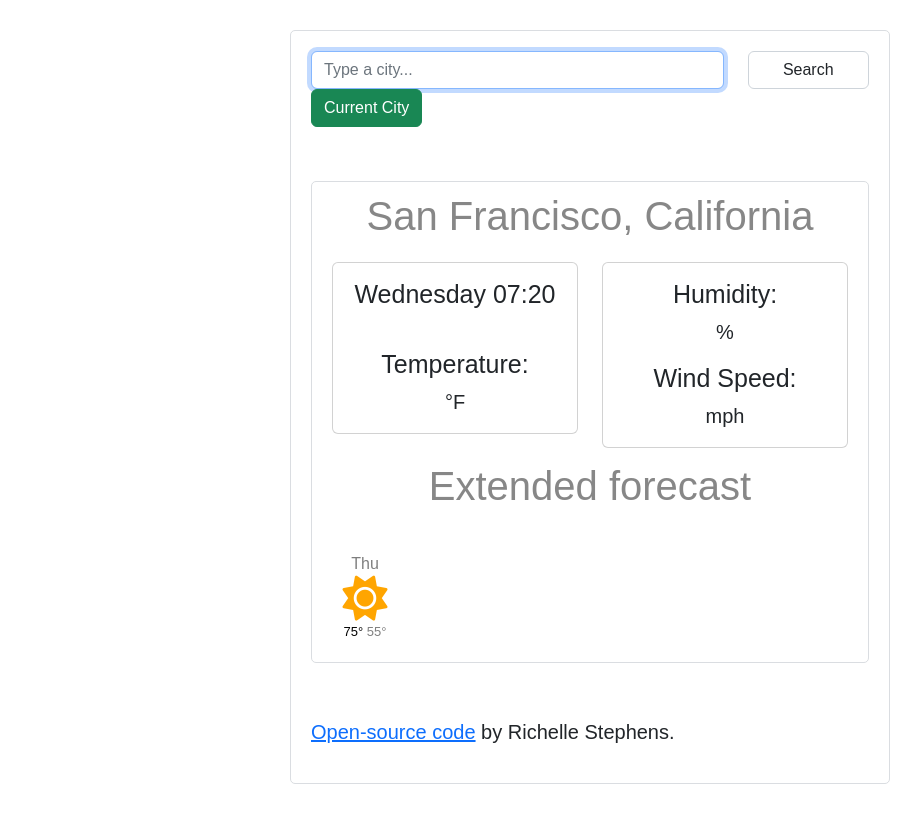
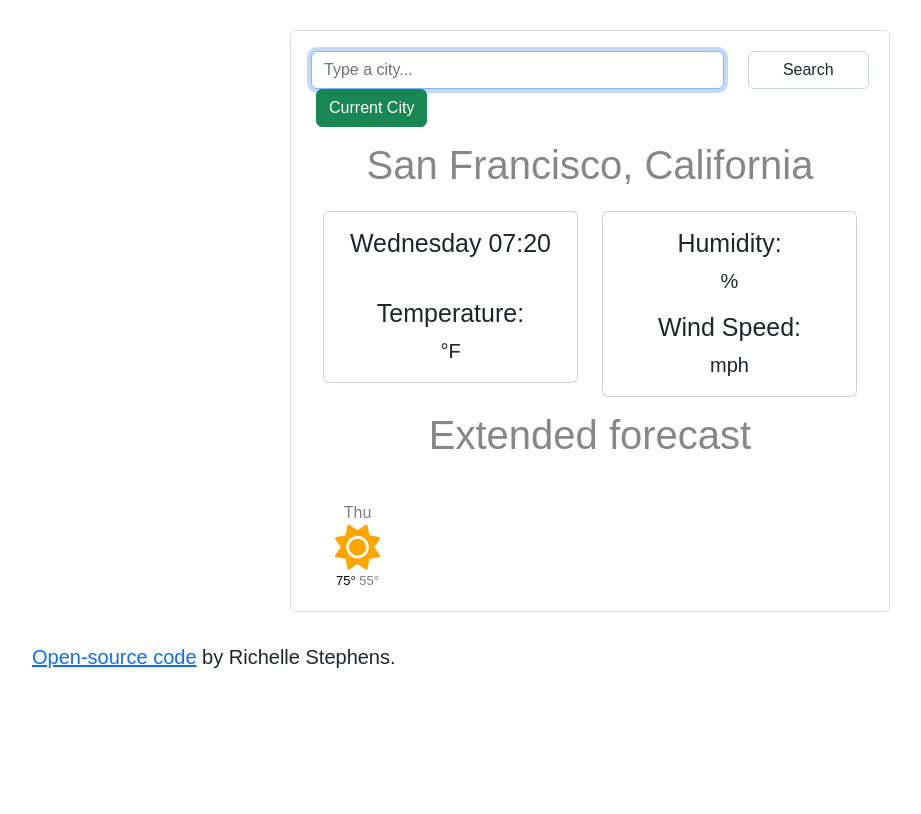
Before and after one commit to RStephens2010/RStephens-vanilla-weather-app, a website built with Parcel: page index.html in a window 1280 px wide. Shown: the whole page, without its empty margins (50-971 px from the left). Built offline with nearby package versions, Linux system fonts and the light colour scheme; no server answers.

Commit message:
Changed WX app margins to '0 auto'

```diff
--- a/index.html
+++ b/index.html
@@ -19,6 +19,8 @@
 
   <body>
     <div class="container">
+      <div class="weather-app-wrapper">
+        <div class="weather-app">
           <form class="search-form" id="search-form">
             <div class="row">
               <div class="col-9">
@@ -99,7 +101,8 @@
               </div>
             </div>
           </div>
-      <br />
+        </div>
+      </div>
       <p>
         <a
           href="https://github.com/RStephens2010/R-Stephens-Weather-App"
--- a/src/styles.css
+++ b/src/styles.css
@@ -1,13 +1,5 @@
 body {
   font-family: arial, sans-serif;
-}
-
-.container {
-  max-width: 600px;
-  margin: 30px auto;
-  padding: 20px;
-  border: 1px solid #dadde1;
-  border-radius: 5px;
 }
 
 h1 {
@@ -54,3 +46,18 @@ p {
 .weather-forecast-temperature-min {
   opacity: 0.5;
 }
+
+.weather-app-wrapper {
+  max-width: 600px;
+  margin: 30px auto;
+  text-align: center;
+}
+
+.weather-app {
+  max-width: 600px;
+  margin: 0 auto;
+  padding: 20px;
+  border: 1px solid #dadde1;
+  border-radius: 5px;
+  text-align: center;
+}
```
Lines whose indentation alone changed are shown as unchanged.
